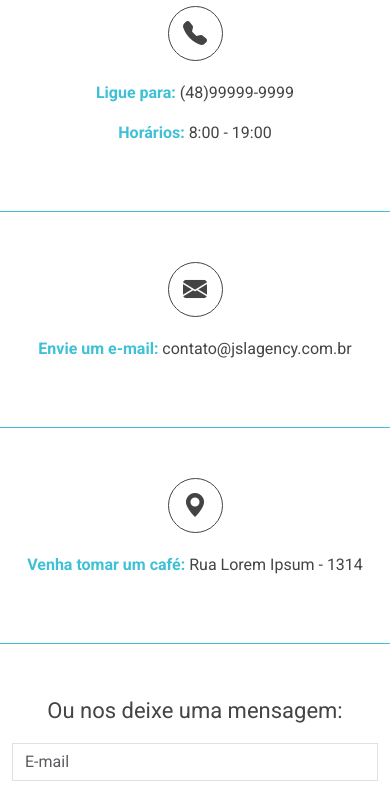
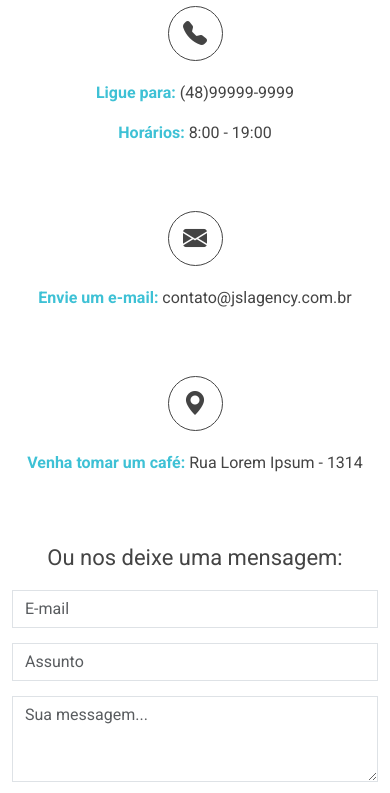
Before and after one commit to AndreGuilhermeADS/agency-bootstrap5, a plain HTML site: page index.html in a window 390 px wide. Shown: the part 6183-6976 px from the top of the page. Drawn offline with nearby package versions, Linux system fonts and the light colour scheme; a script that the page names is missing.

Commit message:
Update style.css

```diff
--- a/estilos/style.css
+++ b/estilos/style.css
@@ -731,5 +731,10 @@ header, .navbar{
 
     }
 
+    /* Contact */
 
+    .contact-box {
+        border: none;
+        margin-bottom: 0;
+    }
 }
```
